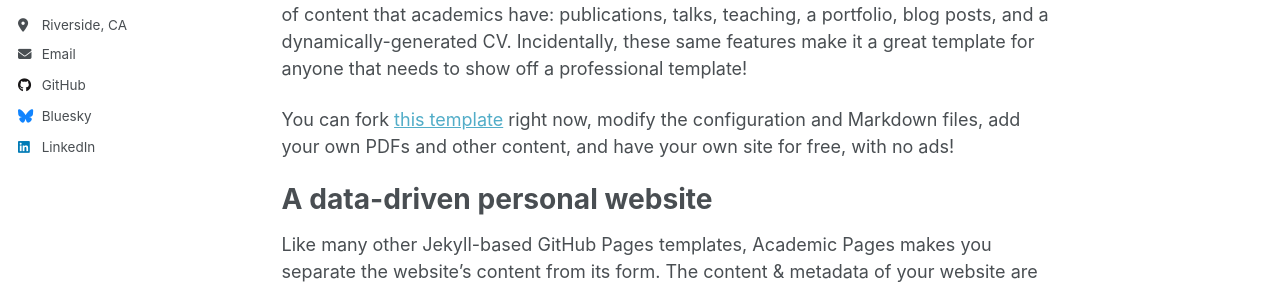
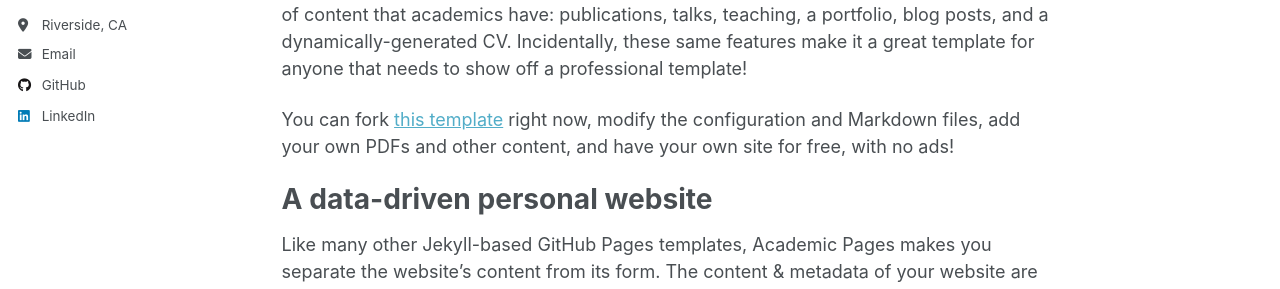
Before and after one commit to AnirudN/AnirudN.github.io, a Jekyll site: the page built from _pages/about.md, in a window 1280 px wide. Shown: the part 303-592 px from the top of the page. Built offline with Jekyll 4.4.1, drawn with Linux system fonts in a browser that asks for light colours; a script that is not in the unit is left out.

Commit message:
Update _config.yml

```diff
--- a/_config.yml
+++ b/_config.yml
@@ -52,7 +52,7 @@
 
   # Social media
   artstation       : # Username
-  bluesky          : "bsky.app" # Replace this with you Bluesky username
+  bluesky          : #"bsky.app" # Replace this with you Bluesky username
   facebook         : # Username
   flickr           : # Username
   foursquare       : # Username
@@ -61,7 +61,7 @@
   keybase          : # Username
   instagram        : # Username
   lastfm           : # Username
-  linkedin         : Anirud Nandakumar
+  linkedin         : anirud-nandakumar-66b3a6223
   mastodon         : # URL
   medium           : # URL
   pinterest        : # Username
```
